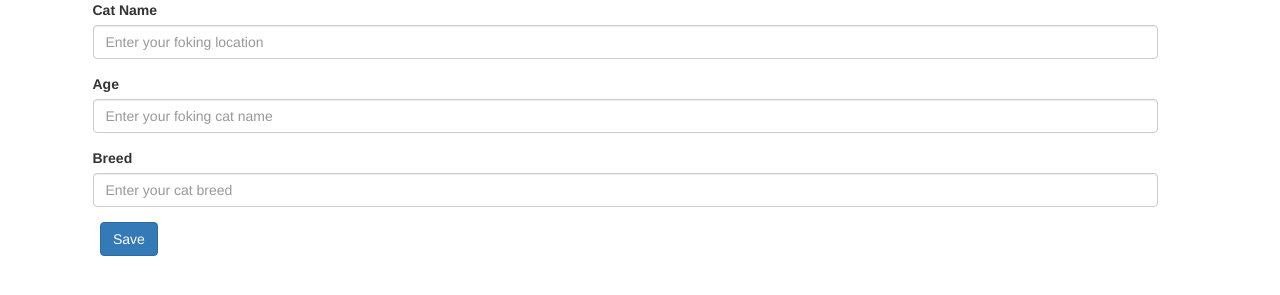
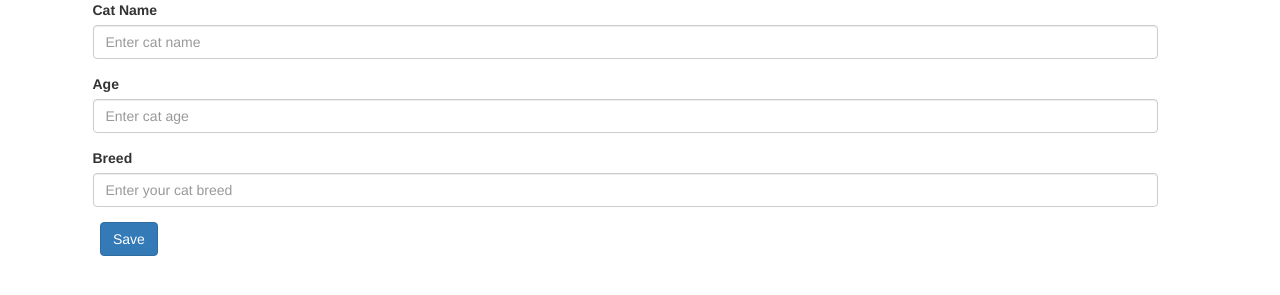
Before and after one commit to afiqaiman98/crud, a PHP site: page /index.php in a window 1280 px wide. Shown: the part 84-379 px from the top of the page. Run offline with PHP 8.4, Linux system fonts and the light colour scheme; data that the repository does not hold is empty.

Commit message:
update xleh

```diff
--- a/display.php
+++ b/display.php
@@ -46,7 +46,7 @@
             <td><?php echo $row['breed']; ?></td>
 
             <td>
-              <a href="display.php?edit=<?php echo $row['cat_id']; ?>" class="btn btn-info">Edit</a>
+              <a href="index.php?edit=<?php echo $row['cat_id']; ?>" class="btn btn-info">Edit</a>
               <a href="process.php?delete=<?php echo $row['cat_id']; ?>" class="btn btn-danger">Delete</a>
             </td>
           </tr>
--- a/index.php
+++ b/index.php
@@ -22,7 +22,7 @@
     ?>
     <div class="container-fluid row justify-content-center">
       <form action="process.php" method="POST">
-        <input type="hidden" name="id owner_id" value="<?php echo $id ?>"
+        <input type="hidden" name="id cat_id" value="<?php echo $cat_id ?>"
         <label>Name</label>
 
         <select name="id" class="form-control">
@@ -34,11 +34,11 @@
         </select>
     <div class="form-group">
       <label>Cat Name</label>
-      <input type="text" name="cname" class="form-control" value="<?php echo $cname; ?>" placeholder="Enter your foking location">
+      <input type="text" name="cname" class="form-control" value="<?php echo $cname; ?>" placeholder="Enter cat name">
     </div>
     <div class="form-group">
       <label>Age</label>
-      <input type="text" name="age" class="form-control" value="<?php echo $age; ?>" placeholder="Enter your foking cat name">
+      <input type="text" name="age" class="form-control" value="<?php echo $age; ?>" placeholder="Enter cat age ">
     </div>
     <div class="form-group">
       <label>Breed</label>
--- a/process.php
+++ b/process.php
@@ -10,12 +10,14 @@ $cname = '';
 $age = '';
 $breed = '';
 $update = false;
-$id= 0;
+$cat_id= 0;
+$id=0;
 
 
 
 if (isset($_POST['save'])) {
     $owner_id = $_POST['id'];
+    $cat_id =$_POST['cat_id'];
     $cname = $_POST['cname'];
     $age = $_POST['age'];
     $breed = $_POST['breed'];
@@ -61,13 +63,12 @@ if (isset($_GET['delete'])) {
 
 
 if (isset($_GET['edit'])) {
-    $id = $_GET['edit'];
+    $cat_id = $_GET['edit'];
     $update = true;
-    $result = $mysqli->query("SELECT * FROM data d join table_cat tc on d.id=tc.owner_id ") or die($mysqli->error);
+    $result = $mysqli->query("SELECT * FROM table_cat where cat_id=".$cat_id."") or die($mysqli->error);
     if ($result->num_rows) {
         $row = $result->fetch_array();
-        $id = $row['id'];
-        $name = $row['name'];
+        $cat_id = $row['cat_id'];
         $cname = $row['cname'];
         $age = $row['age'];
         $breed = $row['breed'];
@@ -75,13 +76,12 @@ if (isset($_GET['edit'])) {
 }
 
 if (isset($_POST['update'])) {
-    $id = $_POST['id'];
-    $name = $_POST['name'];
+    $cat_id = $_POST['id'];
     $cname = $_POST['cname'];
     $age = $_POST['age'];
     $breed = $_POST['breed'];
 
-    $result1 = $mysqli->query("UPDATE table_cat SET cname = '$cname', age = '$age' , breed = '$breed' WHERE cat_id=$id") or die($mysqli->error);
+    $result = $mysqli->query("UPDATE table_cat SET cname = '$cname', age = '$age' , breed = '$breed' WHERE cat_id=$cat_id") or die($mysqli->error);
 
     $_SESSION['message'] = "Record has been updated";
     $_SESSION['msg_type'] = "warning";
```
